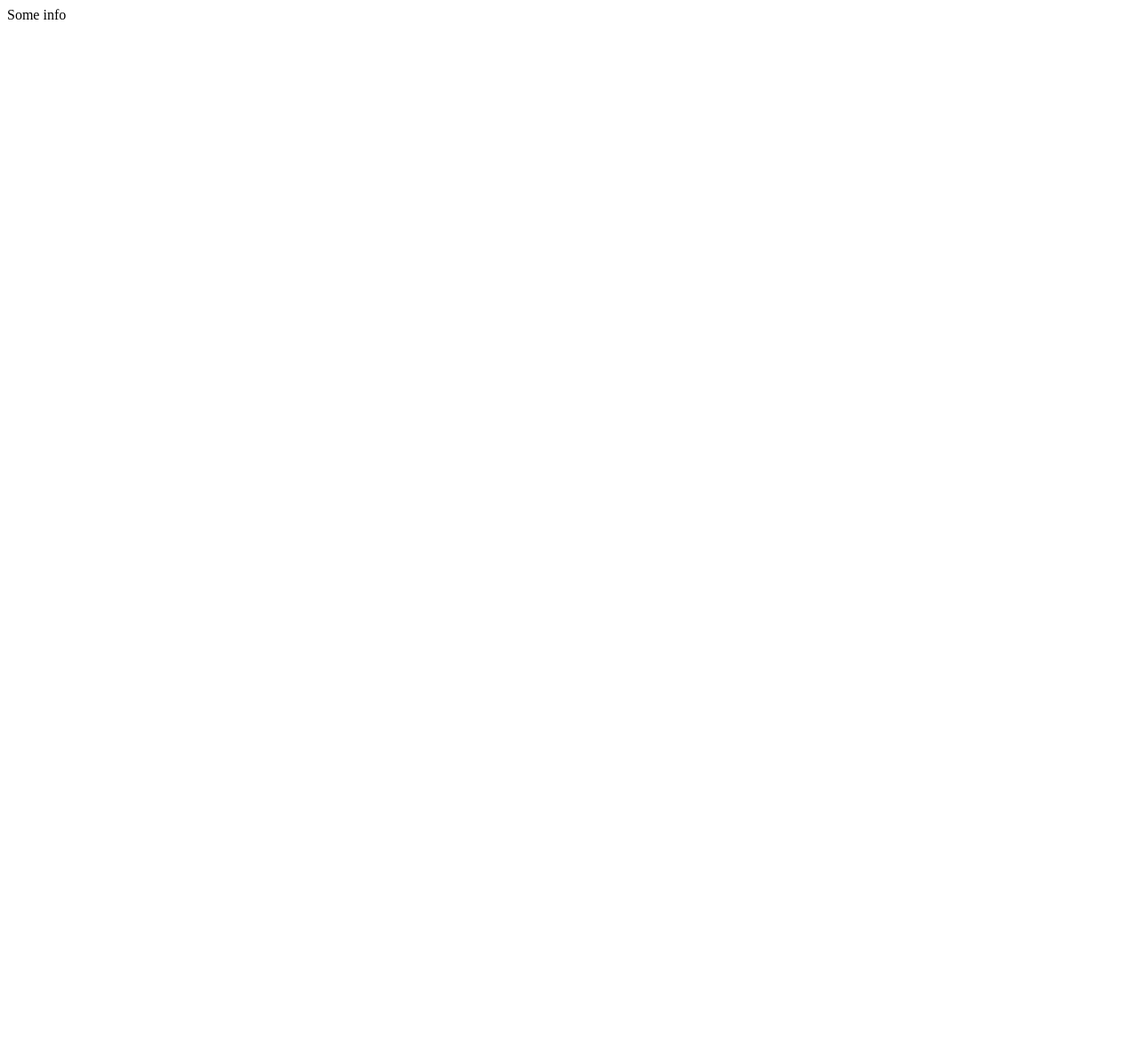
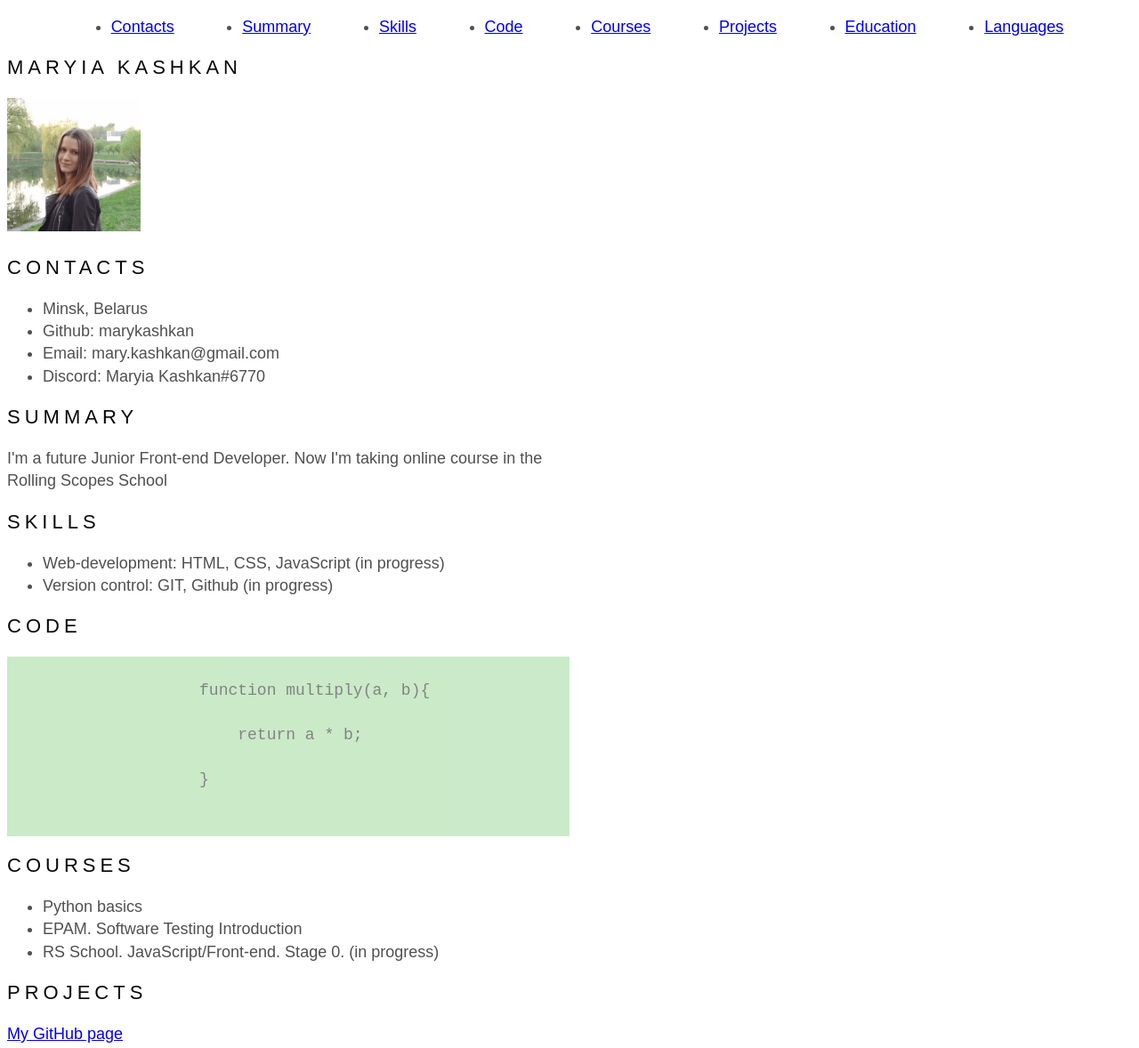
Before and after one commit to marykashkan/rsschool-cv, a plain HTML site: page index.html in a window 1280 px wide. Shown: the top 1178 px of the page at 89% size. Before the commit the page ends 800 px from the top, so only its background shows below. Drawn offline with Linux system fonts and the light colour scheme.

Commit message:
fix: change file index style

```diff
--- a/index.html
+++ b/index.html
@@ -1 +1,94 @@
-<p>Some info</p>
+<!DOCTYPE html>
+<html lang="en">
+<head>
+    <meta charset="UTF-8">
+    <meta http-equiv="X-UA-Compatible" content="IE=edge">
+    <meta name="viewport" content="width=device-width, initial-scale=1.0">
+    <link rel="stylesheet" href="./style.css">
+    <title>CV Maryia Kashkan</title>
+</head>
+<body>
+    <nav class="nav">
+        <ul class="nav-list">
+            <li class="nav-item"> <a href="#contacts" class="nav-link">Contacts</a></li>
+            <li class="nav-item"> <a href="#summary" class="nav-link">Summary</a></li>
+            <li class="nav-item"> <a href="#skills" class="nav-link">Skills</a></li>
+            <li class="nav-item"> <a href="#code" class="nav-link">Code</a></li>
+            <li class="nav-item"> <a href="#courses" class="nav-link">Courses</a></li>
+            <li class="nav-item"> <a href="#projects" class="nav-link">Projects</a></li>
+            <li class="nav-item"> <a href="#education" class="nav-link">Education</a></li>
+            <li class="nav-item"> <a href="#languages" class="nav-link">Languages</a></li>
+        </ul>
+    </nav>
+    <header class="header">
+        <div class="container"></div>
+    </header>
+    <main class="main">
+        <div class="container" class="main-container">
+            <section class="section">
+                <h1 class="section-title">Maryia Kashkan</h1>
+                <img class="img-me" src="./assets/png/me.png" alt="my photo">
+            </section>
+            <section class="section" id="contacts">
+                <h2 class="section-title">Contacts</h2>
+                <ul>
+                    <li>Minsk, Belarus</li>
+                    <li>Github: marykashkan</li>
+                    <li>Email: mary.kashkan@gmail.com</li>
+                    <li>Discord: Maryia Kashkan#6770</li>
+                </ul>
+            </section>
+            <section class="section" id="summary">
+                <h2 class="section-title">Summary</h2>
+                <p>I'm a future Junior Front-end Developer. Now I'm taking online course in the Rolling Scopes School</p>
+            </section>
+            <section class="section" id="skills">
+                <h2 class="section-title">Skills</h2>
+                <ul>
+                    <li>Web-development: HTML, CSS, JavaScript (in progress)</li>
+                    <li>Version control: GIT, Github (in progress)</li>
+                </ul>
+            </section>
+            <section class="section" id="code">
+                <h2 class="section-title">Code</h2>
+                <pre class="code">
+                    <code>
+                    function multiply(a, b){<br>
+                        return a * b;<br>
+                    }
+                    </code>
+                </pre>
+            </section>
+            <section class="section" id="courses">
+                <h2 class="section-title">Courses</h2>
+                <ul>
+                    <li>Python basics</li>
+                    <li>EPAM. Software Testing Introduction</li>
+                    <li>RS School. JavaScript/Front-end. Stage 0. (in progress)</li>
+                </ul>
+            </section>
+            <section class="section" id="projects">
+                <h2 class="section-title">Projects</h2>
+                <a href="https://github.com/marykashkan?tab=repositories">My GitHub page</a>
+            </section>
+            <section class="section" id="education">
+                <h2 class="section-title">Education</h2>
+                <p>Belarusian State Economic University <br>(School of Accounting and Economics: Department of accounting, analysis and audit)</p>
+            </section>
+            <section class="section" id="languages">
+                <h2 class="section-title">Languages</h2>
+                <ul>
+                    <li>Russian - native speaker</li>
+                    <li>English - B1</li>
+                    <li>Polish - A1</li>
+                </ul>
+            </section>
+        </div>
+    </main>
+    <footer class="footer">
+        <div class="container">
+            <span>2022&nbsp;&nbsp;&nbsp;&nbsp;<a href="https://github.com/marykashkan">marykashkan</a>&nbsp;&nbsp;&nbsp;&nbsp;<a href="https://rs.school/js/"><img class="img-rs" src="./assets/png/rs_school_js.png" alt="rs_school"></a></span>
+        </div>
+    </footer>
+</body>
+</html>
--- a/style.css
+++ b/style.css
@@ -1,3 +1,59 @@
-h1 {
-    font-size: 35px;
+html {
+    scroll-behavior: smooth;
 }
+
+.nav-list {
+    display: flex;
+    justify-content: space-evenly;
+    align-items: center;
+}
+
+.main-container {
+    display: flex;
+    flex-wrap: wrap;
+}
+
+.section {
+    width: 50%;
+}
+
+@media (max-width: 768px) {
+    .section {
+      width: 100%;
+    }
+}
+
+body {
+    font-family: Arial, Helvetica, sans-serif;
+    font-size: 18px;
+    font-weight: 400;
+    line-height: 1.4;
+    color: #505050;
+}
+
+.section-title {
+    font-size: 22px;
+    font-weight: 400;
+    text-transform: uppercase;
+    letter-spacing: 5px;
+    color: #08080a;
+}
+
+.img-me {
+    width: 150px;
+    height: 150px;
+}
+
+.img-rs {
+    width: 80px;
+    height: 30px;
+}
+
+.span {
+    text-indent: 5em;
+}
+
+.code {
+    background-color: rgb(180, 226, 178);
+    opacity: 0.7;
+}
```
Also changed, not shown: assets/png/me.png (renamed from me.png), assets/png/rs_school_js.png (added), 1 other file.
